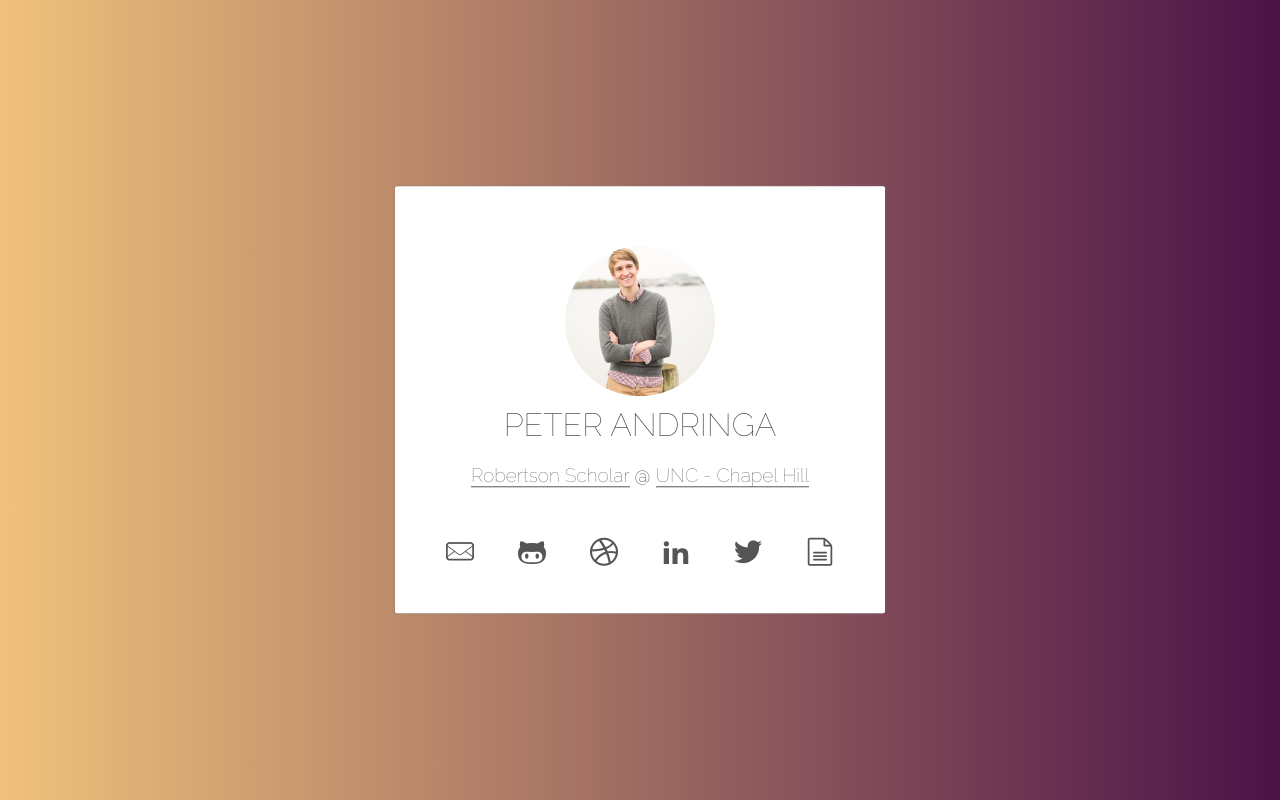
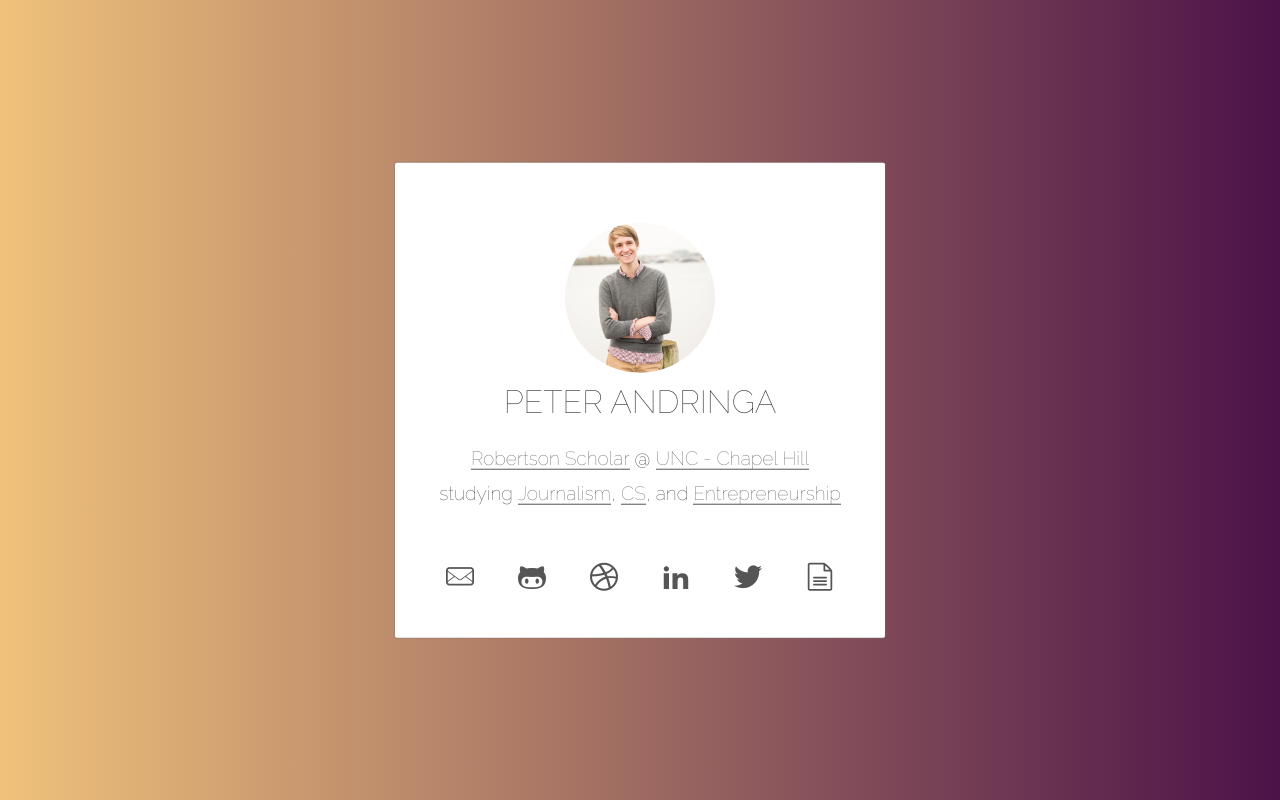
Before and after one commit to pandringa/Andringa, a Node project: template jade/index.jade in a window 1280 px wide. Run offline with Node 20 templates, Linux system fonts and the light colour scheme; the template is opened without the code that fills it, so the values that code supplies are empty; style sheets or scripts are compiled from the project's sources; some web fonts are replaced.

Commit message:
Update bio with majors

```diff
--- a/jade/index.jade
+++ b/jade/index.jade
@@ -10,7 +10,7 @@ html
 		.card
 			img.avatar(src="img/portrait.jpg")
 			h1.name Peter Andringa
-			h3.sub #[a(href="https://robertsonscholars.org" target="_blank") Robertson Scholar] @ #[a(href="https://unc.edu" target="_blank") UNC - Chapel Hill]
+			h3.sub #[a(href="https://robertsonscholars.org" target="_blank") Robertson Scholar] @ #[a(href="https://unc.edu" target="_blank") UNC - Chapel Hill] #[br] studying #[a(href="http://mejo.unc.edu") Journalism], #[a(href="http://cs.unc.edu") CS], and #[a(href="http://unceminor.org") Entrepreneurship]
 			ul.icons
 				li: a.icon.icon-email(href="mailto:peter@andrin.ga" target="_blank")
 				li: a.icon.icon-github(href="https://github.com/pandringa" target="_blank")
--- a/scss/main.scss
+++ b/scss/main.scss
@@ -64,6 +64,7 @@ body{
 		&.sub{
 			font-weight: 100;
 			font-size: 1.2em;
+			line-height: 1.8em;
 		}
 		a{
 			text-decoration: none;
```
